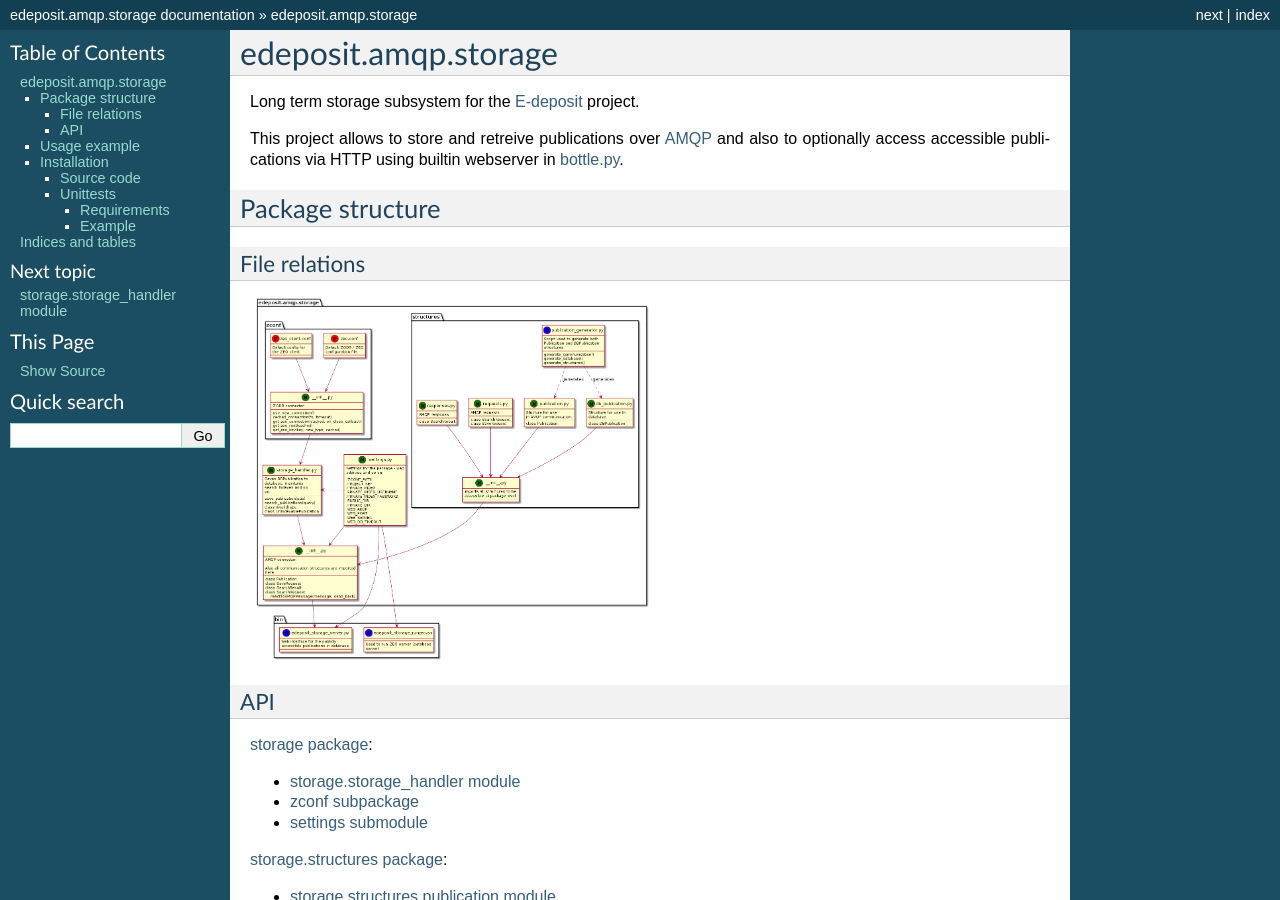
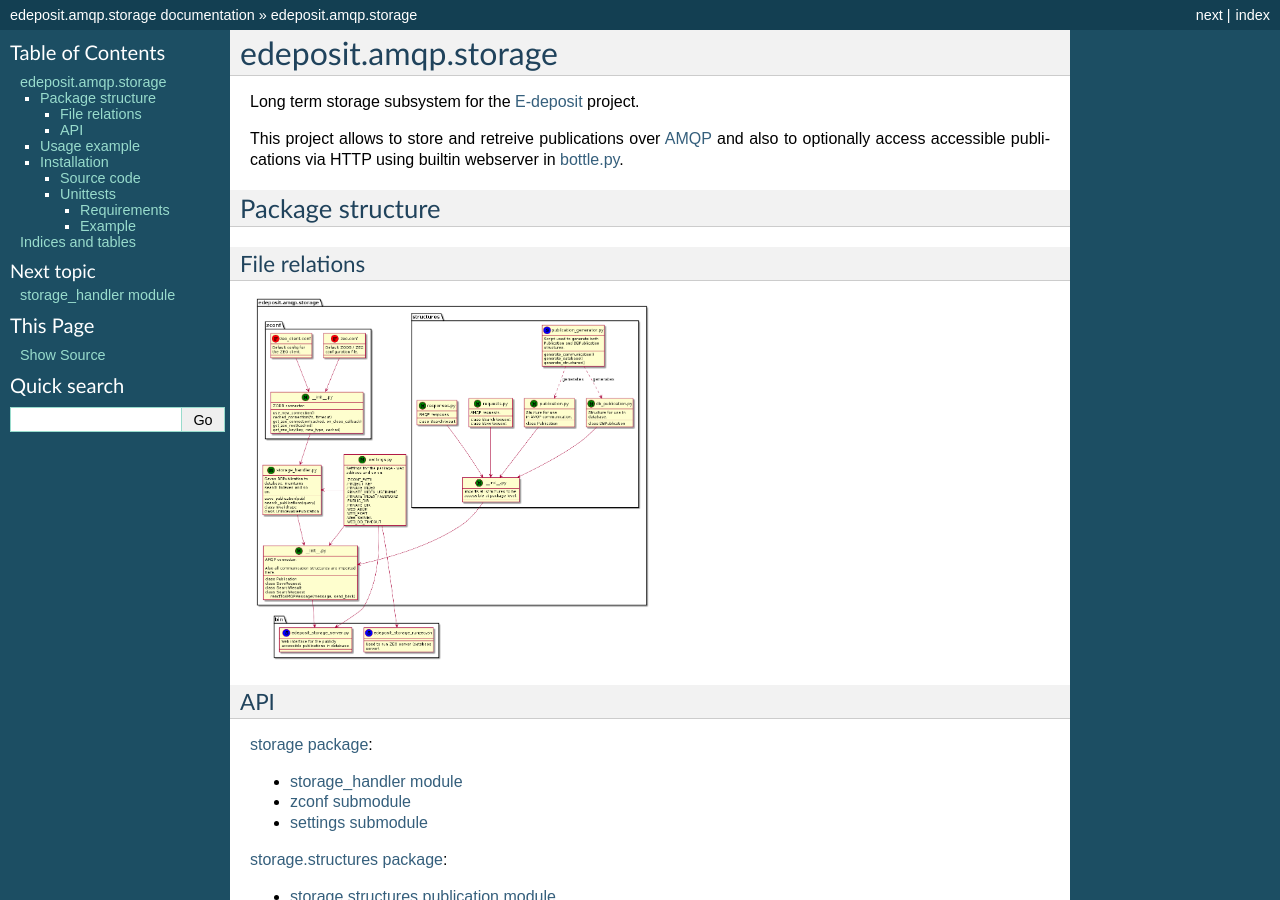
Before and after one commit to edeposit/edeposit.amqp.storage, a Sphinx documentation site: the page built from docs/index.rst, in a window 1280 px wide and 900 px high. Built offline with Sphinx 7.4.7, drawn with Linux system fonts in a browser that asks for light colours; pages that are not in the unit, such as notebooks, are missing from menus.

Commit message:
#10: Fixed documentation for storage handler.

```diff
--- a/docs/api/zconf.rst
+++ b/docs/api/zconf.rst
@@ -1,5 +1,5 @@
-zconf subpackage
-================
+zconf submodule
+===============
 
 ZEO_ and ZODB_ configuration and access functions.
 
```
Also changed, not shown: docs/api/storage_handler.rst (+4 -3 lines).
